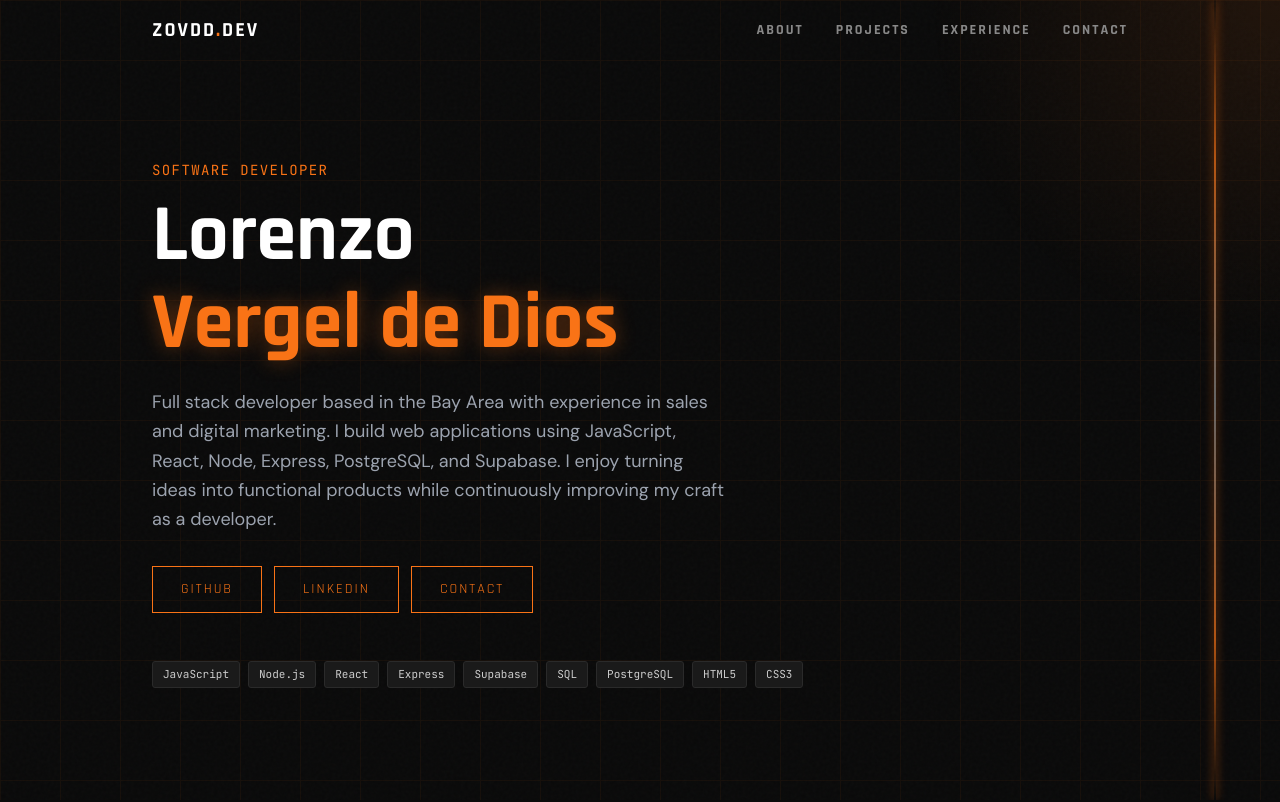
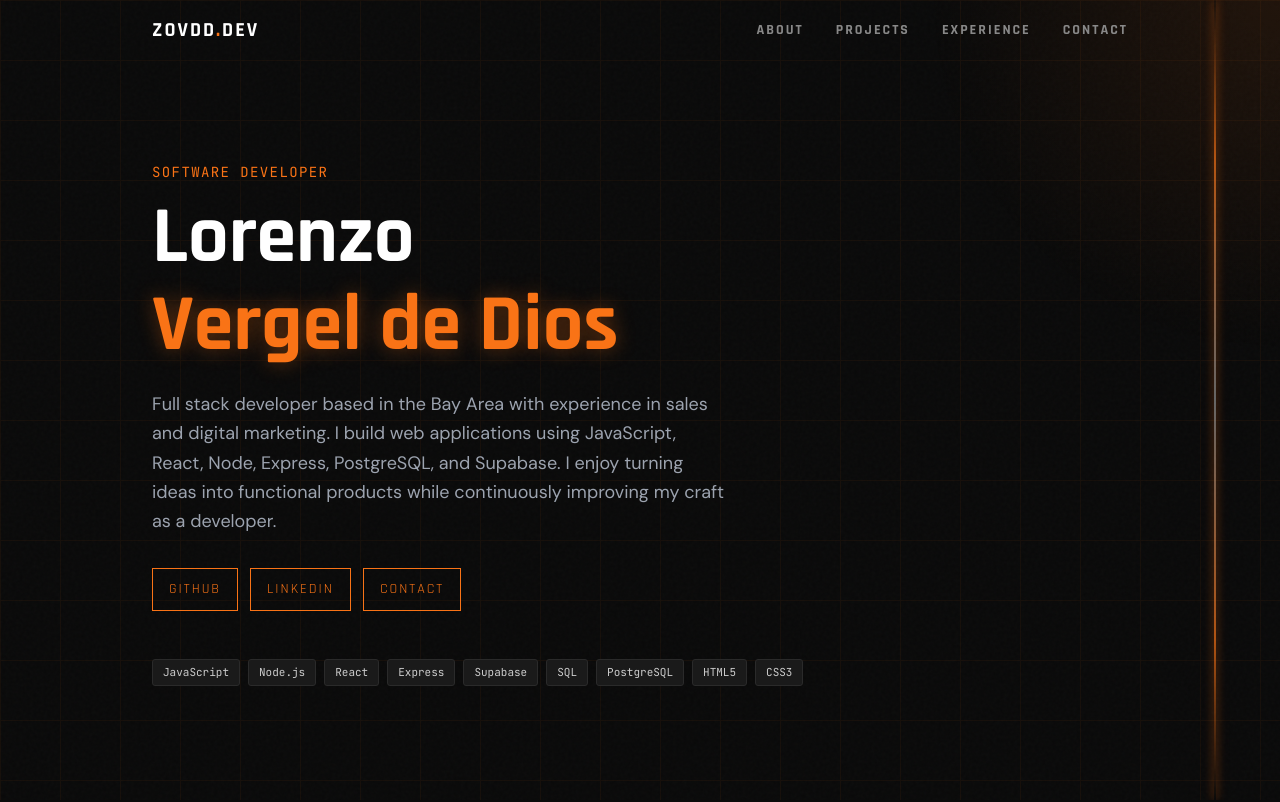
Before and after one commit to zo-vergeldedios/zo-portfolio, a React (Create React App) app: page / in a window 1280 px wide. Shown: the top 802 px of the page. Built offline with nearby package versions, Linux system fonts and the light colour scheme.

Commit message:
updated css to fix the cta buttons

```diff
--- a/src/index.css
+++ b/src/index.css
@@ -195,7 +195,7 @@ textarea::placeholder {
   font-size: 14px;
   letter-spacing: 2px;
   text-transform: uppercase;
-  padding: 12px 28px;
+  padding: 10px 16px;
   cursor: pointer;
   transition:
     background 0.2s,
```
